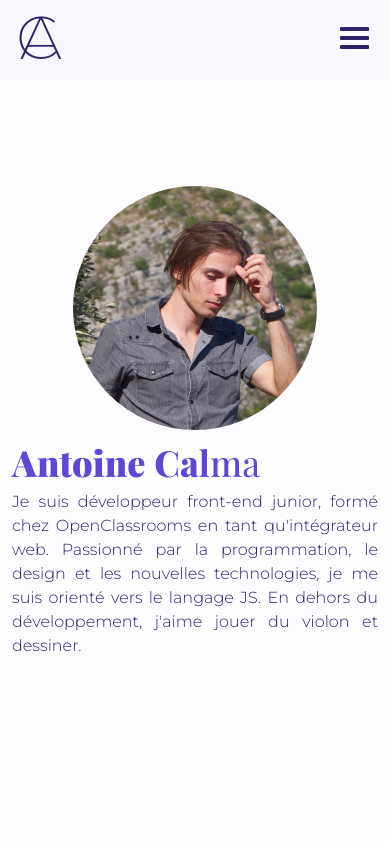
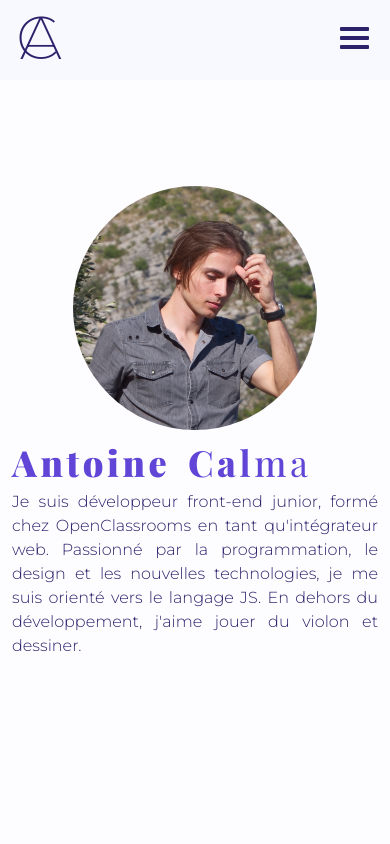
Before and after one commit to Amlac-Eniotna/Projet-12-OCR, a Next.js app: page / in a window 390 px wide. Shown: the top 844 px of the page. Built offline with nearby package versions, Linux system fonts and the light colour scheme; a web font is replaced by a local one.

Commit message:
maj my-name

```diff
--- a/app/ui/me/my-name.tsx
+++ b/app/ui/me/my-name.tsx
@@ -7,7 +7,7 @@ export default function MyName({ className }: { className: string }) {
       <h1
         className={`${className} ${playfair.className} relative whitespace-nowrap text-4xl text-wmauve-11 sm:text-7xl xl:text-8xl dark:text-mauve-11`}
       >
-        <div className="appear-text relative">
+        <div className="appear-text relative flex w-[296px] justify-between sm:w-[550px] xl:w-[725px]">
           <span className="letter-weight-animation animation-delay-1">A</span>
           <span className="letter-weight-animation animation-delay-2">n</span>
           <span className="letter-weight-animation animation-delay-3">t</span>
@@ -15,6 +15,10 @@ export default function MyName({ className }: { className: string }) {
           <span className="letter-weight-animation animation-delay-5">i</span>
           <span className="letter-weight-animation animation-delay-6">n</span>
           <span className="letter-weight-animation animation-delay-7">e</span>
+          <span> </span>
+          <span> </span>
+          <span> </span>
+          <span> </span>
           <span> </span>
           <span className="letter-weight-animation animation-delay-8">C</span>
           <span className="letter-weight-animation animation-delay-9">a</span>
--- a/public/technos.json
+++ b/public/technos.json
@@ -11,7 +11,8 @@
     "vite",
     "react-router",
     "lighthouse",
-    "javascript"
+    "javascript",
+    "agile"
   ],
   "technoslist": [
     {
```
